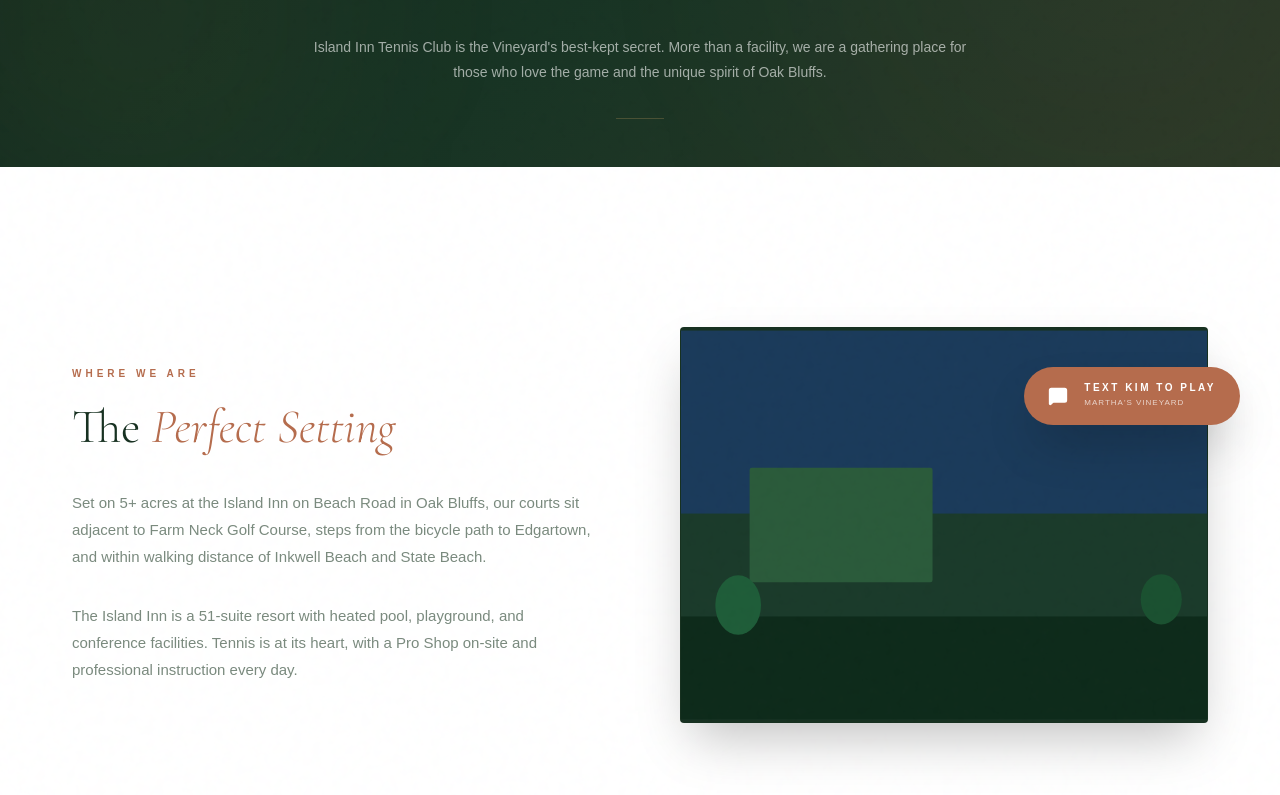
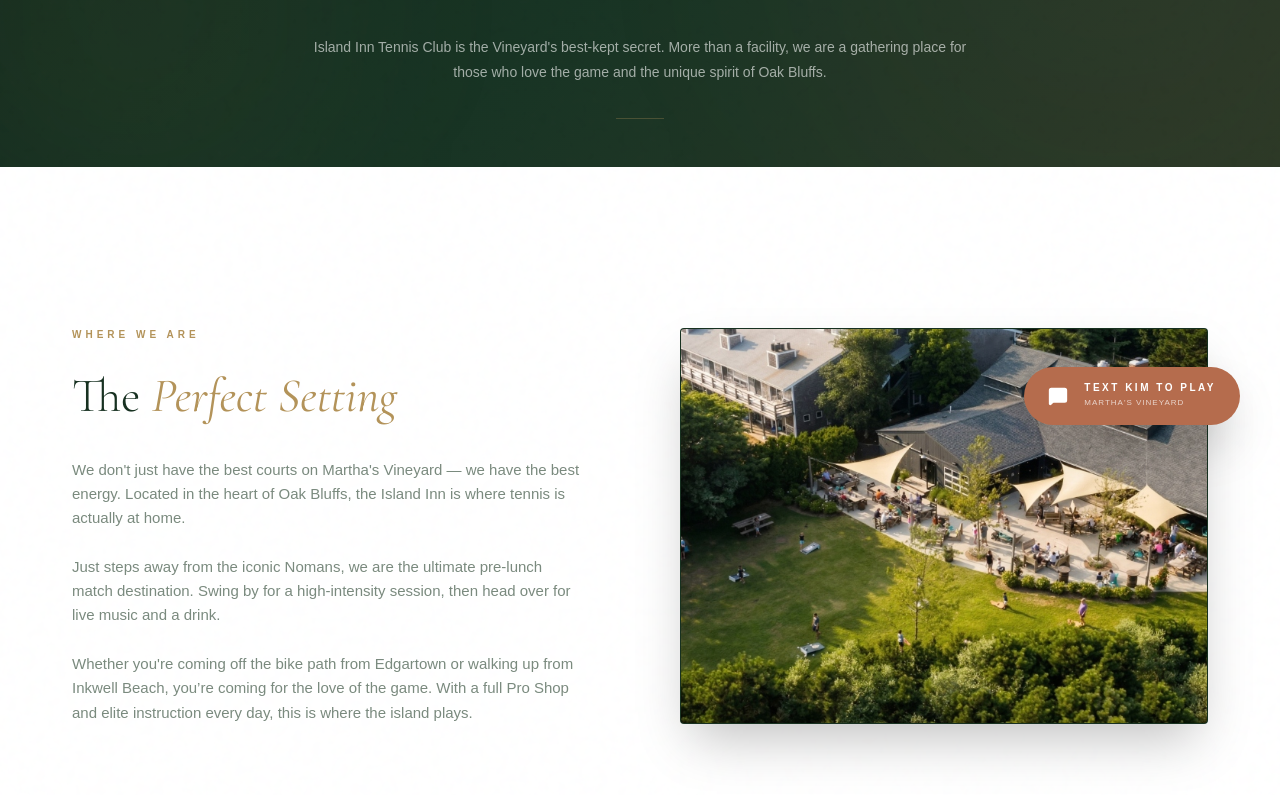
Before and after one commit to moneyladder911/islandinntennis, a React (Vite) app: page /about in a window 1280 px wide. Shown: the part 335-1130 px from the top of the page. Built offline with nearby package versions, Linux system fonts and the light colour scheme.

Commit message:
Update About Us copy with Perfect Setting and Nomans image

```diff
--- a/src/components/About.tsx
+++ b/src/components/About.tsx
@@ -52,24 +52,26 @@
             transition={{ duration: 0.8 }}
             viewport={{ once: true }}
           >
-            <span className="text-[10px] font-bold tracking-[4px] uppercase text-clay mb-4 block">WHERE WE ARE</span>
-            <h2 className="serif text-5xl font-light text-forest leading-tight mb-8">The <em className="italic text-clay">Perfect Setting</em></h2>
-            <p className="text-[15px] font-light text-light leading-[1.8] mb-8">
-              Set on 5+ acres at the Island Inn on Beach Road in Oak Bluffs, our courts sit adjacent to Farm Neck Golf Course, steps from the bicycle path to Edgartown, and within walking distance of Inkwell Beach and State Beach.
-            </p>
-            <p className="text-[15px] font-light text-light leading-[1.8]">
-              The Island Inn is a 51-suite resort with heated pool, playground, and conference facilities. Tennis is at its heart, with a Pro Shop on-site and professional instruction every day.
-            </p>
+            <span className="text-[10px] font-bold tracking-[4px] uppercase text-gold mb-6 block">WHERE WE ARE</span>
+            <h2 className="serif text-5xl font-light text-forest leading-tight mb-8">The <em className="italic text-gold font-normal">Perfect Setting</em></h2>
+            <div className="space-y-6 text-light font-light leading-relaxed text-[15px] max-w-lg">
+              <p>
+                We don't just have the best courts on Martha's Vineyard — we have the best energy. Located in the heart of Oak Bluffs, the Island Inn is where tennis is actually at home.
+              </p>
+              <p>
+                Just steps away from the iconic Nomans, we are the ultimate pre-lunch match destination. Swing by for a high-intensity session, then head over for live music and a drink.
+              </p>
+              <p>
+                Whether you're coming off the bike path from Edgartown or walking up from Inkwell Beach, you’re coming for the love of the game. With a full Pro Shop and elite instruction every day, this is where the island plays.
+              </p>
+            </div>
           </motion.div>
-          <div className="bg-forest aspect-[4/3] rounded-sm overflow-hidden shadow-2xl relative border border-forest/5">
-            <svg viewBox="0 0 460 340" xmlns="http://www.w3.org/2000/svg" className="w-full h-full absolute inset-0">
-              <rect width="460" height="340" fill="#1a3a2a"/>
-              <rect x="0" y="0" width="460" height="160" fill="#1a3a5a"/>
-              <rect x="60" y="120" width="160" height="100" fill="#2a5a3a" rx="2"/>
-              <rect x="0" y="250" width="460" height="90" fill="#0d2a1a"/>
-              <ellipse cx="50" cy="240" rx="20" ry="26" fill="#1e5c38"/>
-              <ellipse cx="420" cy="235" rx="18" ry="22" fill="#1a5030"/>
-            </svg>
+          <div className="bg-forest aspect-[4/3] rounded-sm overflow-hidden shadow-2xl relative border border-forest/5 group">
+            <img
+              src="/gallery/nomans-garden.jpg"
+              alt="Nomans Restaurant and Garden next to Island Inn"
+              className="w-full h-full object-cover group-hover:scale-105 transition-transform duration-700"
+            />
           </div>
         </div>
       </section>
```
